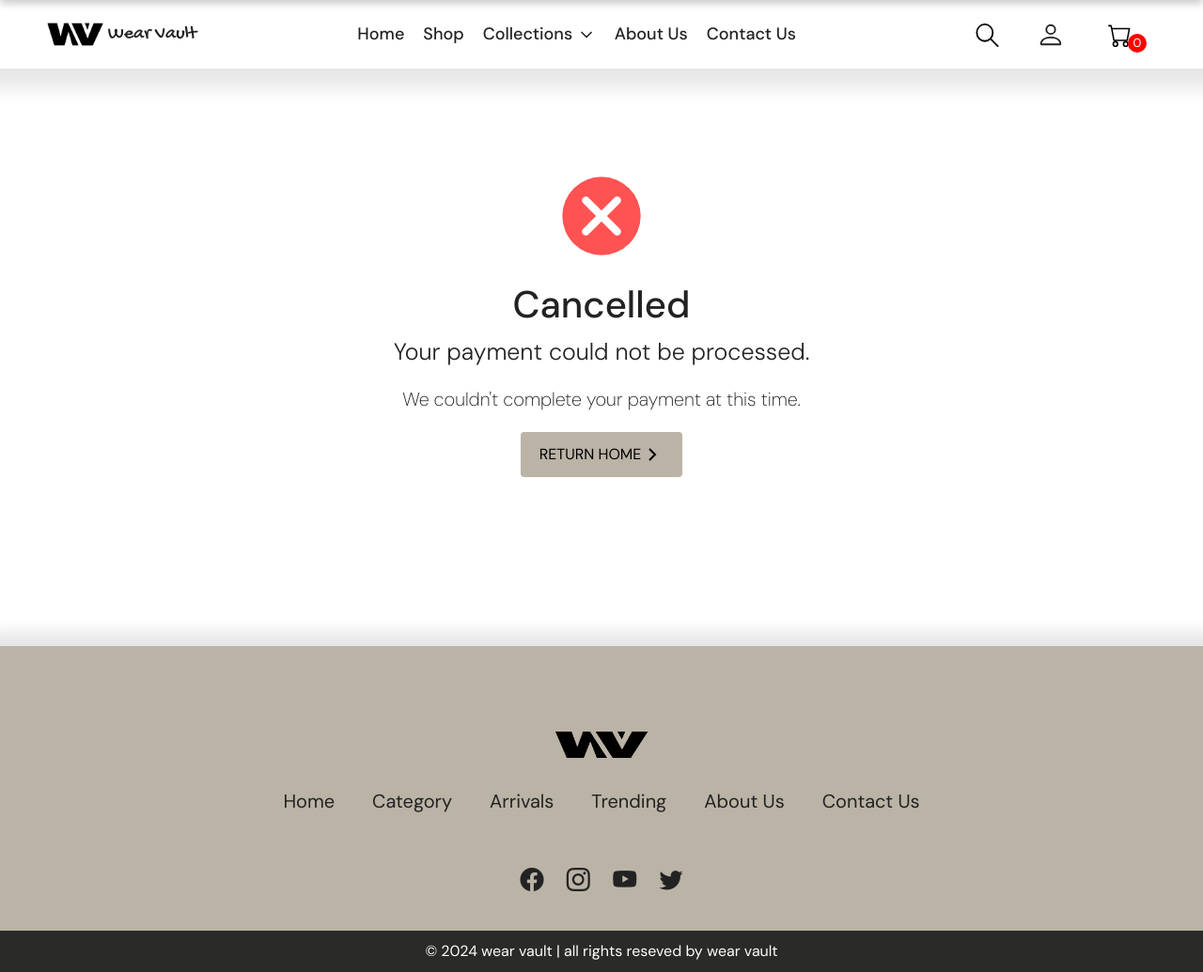
After one commit to miraz23/Wear_Vault, a Django app: page /shop/payment/cancel/ in a window 1280 px wide. The commit adds this page. Shown: the whole page at 94% size. Run offline with Django 5.2, Linux system fonts and the light colour scheme; some libraries are stand-ins or nearby versions.

Commit message:
Integrated Paypal Gateway

```diff
--- a/shop/urls.py
+++ b/shop/urls.py
@@ -5,4 +5,6 @@ urlpatterns = [
     path('', views.shop, name="shop"),
     path('<str:category>/', views.shop, name='shop_category'),
     path('product-details/<int:id>/', views.productDetails, name="productDetails"),
+    path('payment/success/', views.payment_success, name="payment_success"),
+    path('payment/cancel/', views.payment_cancel, name="payment_cancel"),
 ]
--- a/shop/views.py
+++ b/shop/views.py
@@ -2,6 +2,7 @@ from django.shortcuts import render, redirect, get_object_or_404
 from shop.models import product, order, orderUpdate
 from math import ceil
 from django.contrib import messages
+import paypalrestsdk
 
 def shop(request, category=None):
     allProds = []
@@ -35,27 +36,111 @@ def productDetails(request, id):
     }
     return render(request, "quickview.html", data)
 
+
+
 def checkout(request):
     if not request.user.is_authenticated:
-        messages.warning(request,"Login & Try Again")
+        messages.warning(request, "Login & Try Again")
         return redirect('/')
 
-    if request.method=="POST":
+    if request.method == "POST":
         items_json = request.POST.get('itemsJson', '')
         name = request.POST.get('name', '')
         amount = request.POST.get('amt')
         email = request.POST.get('email', '')
         address1 = request.POST.get('address1', '')
-        address2 = request.POST.get('address2','')
+        address2 = request.POST.get('address2', '')
         city = request.POST.get('city', '')
         state = request.POST.get('state', '')
         zip_code = request.POST.get('zip_code', '')
         phone = request.POST.get('phone', '')
-        Order = order(items_json=items_json,name=name,amount=amount, email=email, address1=address1,address2=address2,city=city,state=state,zip_code=zip_code,phone=phone)
-        print(amount)
-        Order.save()
-        update = orderUpdate(order_id=Order.order_id,update_desc="the order has been placed")
-        update.save()
-        thank = True
+
+
+        order_instance = order.objects.create(
+            items_json=items_json,
+            amount=amount,
+            name=name,
+            email=email,
+            address1=address1,
+            address2=address2,
+            city=city,
+            state=state,
+            zip_code=zip_code,
+            phone=phone,
+        )
+        request.session['order_id'] = order_instance.order_id
+
+
+        payment = paypalrestsdk.Payment({
+            "intent": "sale",
+            "payer": {
+                "payment_method": "paypal"},
+            "redirect_urls": {
+                "return_url": f"http://localhost:8000/shop/payment/success/",
+                "cancel_url": f"http://localhost:8000/shop/payment/cancel/"
+            },
+            "transactions": [{
+                "item_list": {
+                    "items": [{
+                        "name": "Your Product Name",
+                        "sku": "Your Product SKU",
+                        "price": amount,
+                        "currency": "USD",
+                        "quantity": 1}]},
+                "amount": {
+                    "total": amount,
+                    "currency": "USD"},
+                "description": "Order description."
+            }]
+        })
+
+        if payment.create():
+            print("Payment created successfully")
+            for link in payment.links:
+                if link.rel == "approval_url":
+                    approval_url = str(link.href)
+                    return redirect(approval_url)
+
+            print("Payment ID:", payment.id)
+            print("Order ID set in session:", request.session['order_id'])
+        else:
+            print(payment.error)
 
     return render(request, 'checkout.html')
+
+
+def payment_success(request):
+    payment_id = request.GET.get('paymentId')
+    payer_id = request.GET.get('PayerID')
+
+    order_id = request.session.get('order_id')
+    print("Order ID retrieved from session:", order_id)
+
+    if not order_id:
+        messages.error(request, "Order ID not found in session.")
+        return redirect('shop')
+
+    payment = paypalrestsdk.Payment.find(payment_id)
+    if payment.execute({"payer_id": payer_id}):
+        try:
+            Order = get_object_or_404(order, order_id=order_id)
+            Order.paymentstatus = "Paid"
+            Order.oid = payment_id
+            Order.amountpaid = Order.amount
+            Order.save()
+
+            update = orderUpdate(order_id=Order.order_id, update_desc="The order has been placed")
+            update.save()
+
+            return render(request, 'payment_success.html')
+        except Exception as e:
+            print("Error fetching order:", e)
+            messages.error(request, "There was an error processing your order.")
+            return redirect('shop')
+    else:
+        messages.error(request, "Payment execution failed.")
+        return render(request, 'payment_error.html')
+
+
+def payment_cancel(request):
+    return render(request, 'payment_cancel.html')
--- a/static/assets/css/style.css
+++ b/static/assets/css/style.css
@@ -1581,6 +1581,69 @@ select option {
     transform: scale(1.02);
 }
 
+/*----------------------------------------- payment confirmation -----------------------------------------*/
+
+.payment-confirmation {
+    display: flex;
+    flex-direction: column;
+    margin: 180px;
+}
+
+.payment-confirmation-icon {
+    display: flex;
+    justify-content: center;
+}
+
+.payment-confirmation-contents {
+    margin: 20px 0px;
+    display: flex;
+    flex-direction: column;
+    text-align: center;
+    color: #222222;
+}
+
+.payment-confirmation-contents h3 {
+    font-size: 40px;
+}
+
+.payment-confirmation-contents p {
+    font-size: 25px;
+    font-weight: 350;
+}
+
+.payment-confirmation-contents span {
+    font-size: 20px;
+    font-weight: 250;
+}
+
+.payment-confirmation-button {
+    display: flex;
+    justify-content: center;
+}
+
+.payment-confirmation-button button {
+    text-decoration: none;
+    display: flex;
+    padding: 12px 20px;
+    background-color: #bab3a6;
+    border-radius: 4px;
+    transition: background-color 0.3s;
+    border: none;
+    align-items: center;
+}
+
+.payment-confirmation-button a {
+    color: #333;
+    text-decoration: none;
+    font-weight: bold;
+    font-size: 16px;
+}
+
+.payment-confirmation-button button:hover {
+    background-color: #b67c54;
+    cursor: pointer;
+}
+
 /*----------------------------------------- footer -----------------------------------------*/
 
 
--- /dev/null
+++ b/templates/payment_cancel.html
@@ -0,0 +1,34 @@
+{% extends "base.html" %}
+{% block title %} Wear Vault | Payment Cancelled {% endblock title %}
+{% block content %}
+
+<section id="payment-confirmation">
+    <div class="payment-confirmation">
+        <div class="payment-confirmation-icon">
+            <svg width="100" height="100" viewBox="0 0 24 24" fill="none" xmlns="http://www.w3.org/2000/svg">
+                <circle cx="12" cy="12" r="10" fill="#FF5252" />
+                <path d="M8 8l8 8M16 8l-8 8" stroke="#fff" stroke-width="2" stroke-linecap="round"
+                    stroke-linejoin="round" />
+            </svg>
+        </div>
+
+        <div class="payment-confirmation-contents">
+            <h3>Cancelled</h3>
+            <p>Your payment could not be processed.</p>
+            <span>We couldn't complete your payment at this time.</span>
+        </div>
+
+        <div class="payment-confirmation-button">
+            <a href="/">
+                <button>
+                    RETURN HOME
+                    <svg xmlns="http://www.w3.org/2000/svg" width="24" height="24" fill="none" viewBox="0 0 24 24">
+                        <path stroke="currentColor" stroke-width="2" d="M9 18l6-6-6-6" />
+                    </svg>
+                </button>
+            </a>
+        </div>
+    </div>
+</section>
+
+{% endblock content %}
```
Also changed, not shown: templates/payment_error.html (added, +34 -0 lines), templates/payment_success.html (added, +34 -0 lines), wearvault/settings.py (+25 -2 lines), db.sqlite3, 1 other file.
